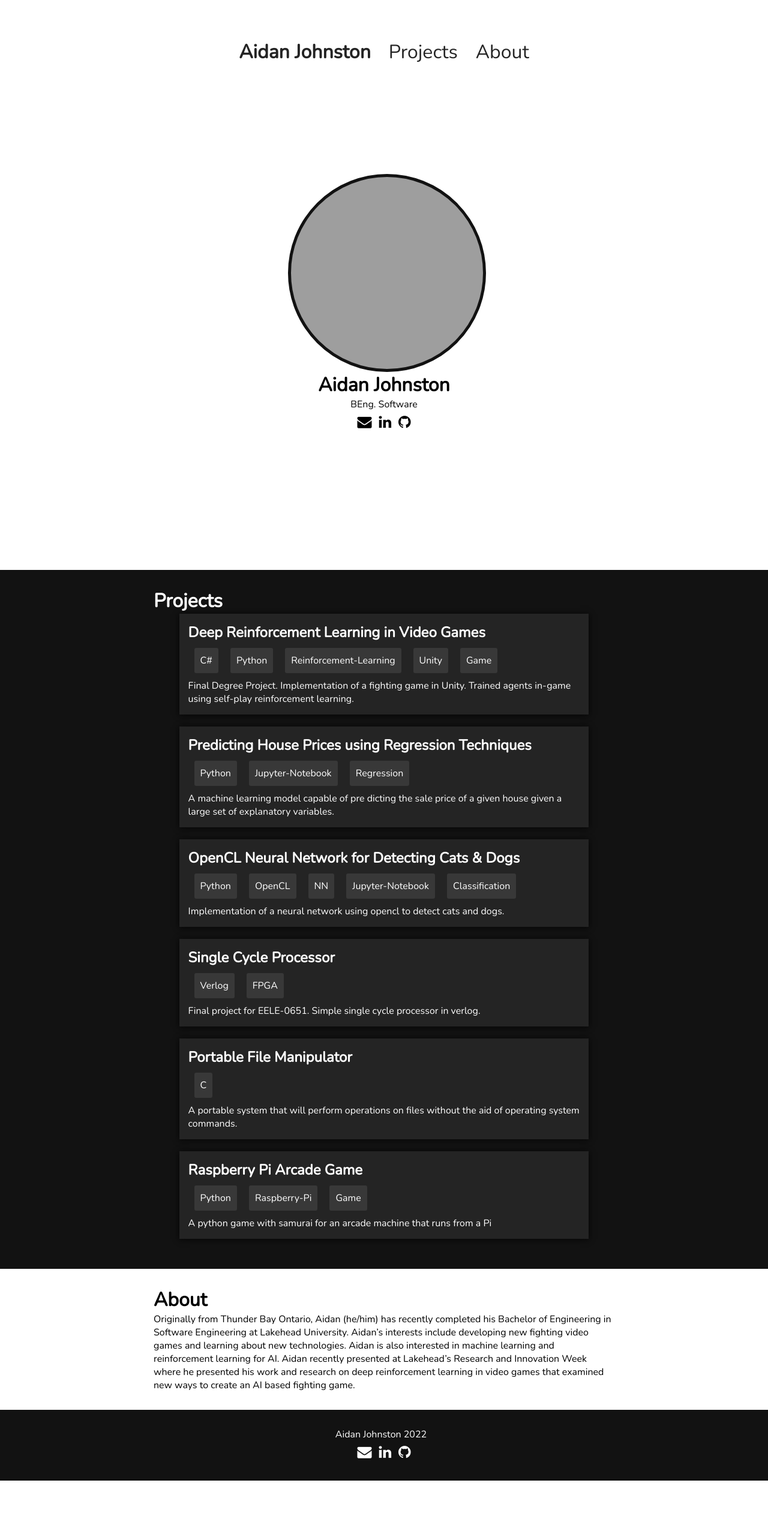
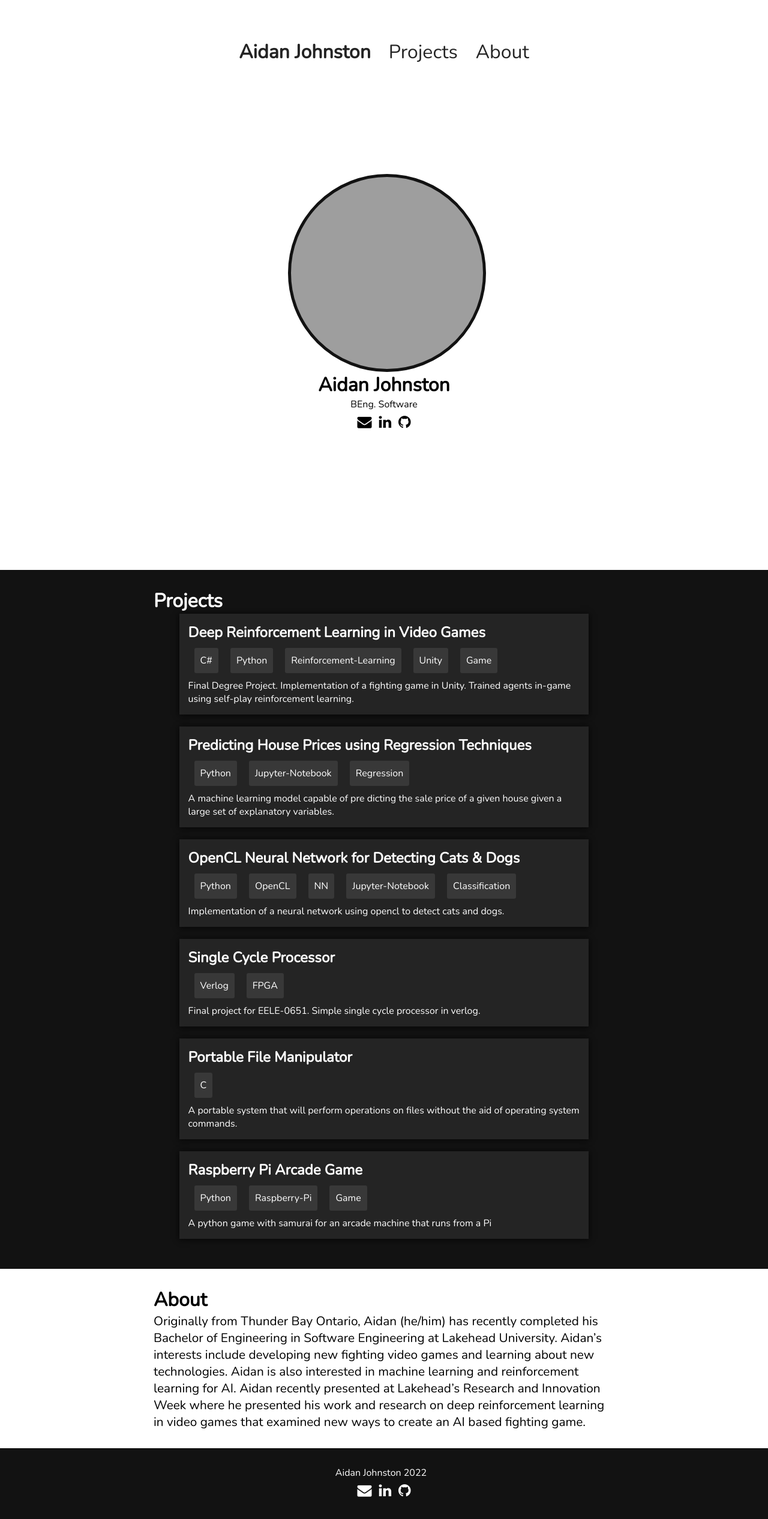
Before and after one commit to AidanJohnston/AidanJohnston.github.io, a Jekyll site: the page built from index.html, in a window 1280 px wide. Shown: the whole page at 60% size. Built offline with Jekyll 4.4.1, drawn with Linux system fonts in a browser that asks for light colours; before the commit the page ends 2468 px from its top, so only the background shows below that; grey boxes are pictures that could not be loaded.

Commit message:
imcrease font size

```diff
--- a/assets/css/master.css
+++ b/assets/css/master.css
@@ -58,6 +58,10 @@ body {
     padding-left: 20%;
     padding-right: 20%;
     padding-bottom: 30px;
+}
+
+.sectionC p {
+    font-size: 1.3em;
 }
 
 @media only screen and (max-width: 1200px) {
```
